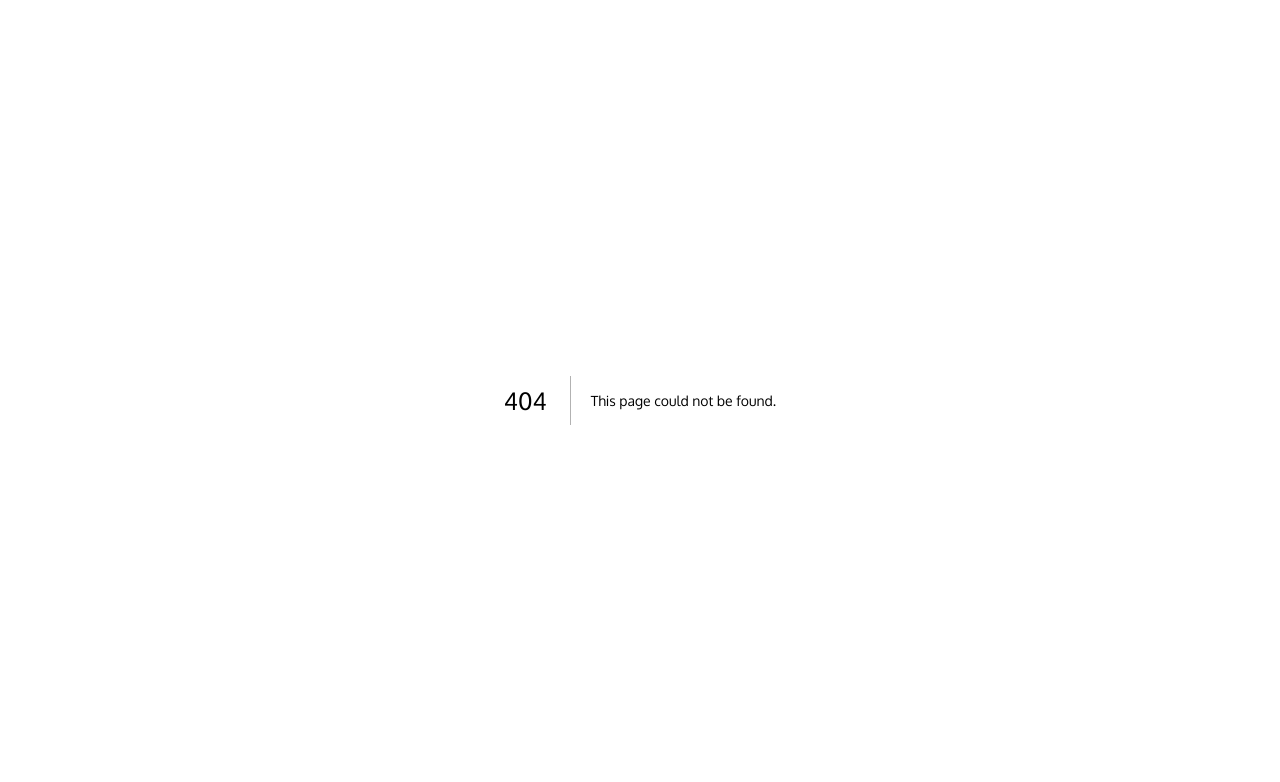
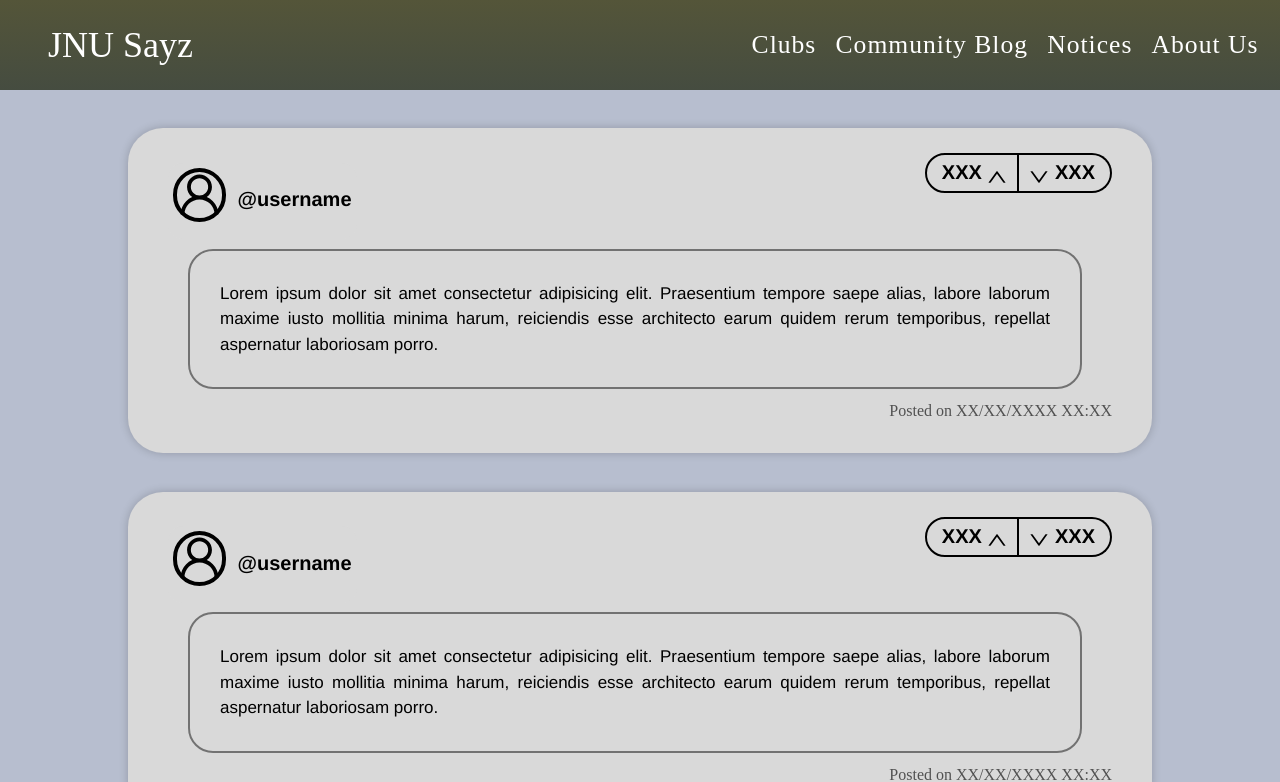
Before and after one commit to dsangule/web-feb, a Next.js app: page /blog in a window 1280 px wide. Before the commit this address had no page. Shown: the top 782 px of the page. Built offline with nearby package versions, Linux system fonts and the light colour scheme; a web font is replaced by a local one.

Commit message:
removed events, changed chat to blog

```diff
--- a/src/app/events/page.js
+++ b/src/app/blog/page.js
@@ -1,13 +1,13 @@
-import Events from '@/components/Events'
+import Blog from '@/components/Blog'
 import Layout from '@/components/Layout'
 import React from 'react'
 
-function events() {
+function blog() {
   return (
     <Layout>
-      <Events />
+      <Blog />
     </Layout>
   )
 }
 
-export default events
+export default blog
--- a/src/app/chat/page.js
+++ /dev/null
@@ -1,13 +0,0 @@
-import Chat from '@/components/Chat'
-import Layout from '@/components/Layout'
-import React from 'react'
-
-function chat() {
-  return (
-    <Layout>
-      <Chat />
-    </Layout>
-  )
-}
-
-export default chat
--- a/src/components/Chat/Blog.jsx
+++ b/src/components/Blog/BlogItem.jsx
@@ -1,9 +1,7 @@
 import React from 'react'
-import { UpSquareOutlined, DownSquareOutlined, UserOutlined } from '@ant-design/icons';
-import Image from 'next/image';
+import { UpOutlined, DownOutlined, UserOutlined } from '@ant-design/icons';
 
-
-function Blog({}) {
+function BlogItem({}) {
   return (
     <div style={{
       marginLeft: "10%",
@@ -38,15 +36,16 @@ function Blog({}) {
         <div className="flex h-[40px]">
           <div className='font-arimo font-bold' style={{
             display: "flex",
-            backgroundColor: "#D9D9D9",
+            // backgroundColor: "#D9D9D9",
             paddingTop: "7px",
             paddingLeft: "15px",
             paddingRight: "10px",
             border: '2px solid #000000',
             borderRadius: '20px 0px 0px 20px',
-            fontSize: '15px',
+            fontSize: '20px',
+            lineHeight: "20px",
           }}>
-            XXX&nbsp;<UpSquareOutlined style={{fontSize: "20px", marginTop: "-7px"}} />
+            XXX&nbsp;<UpOutlined style={{fontSize: "20px"}} />
           </div>
           <div className='font-arimo font-bold' style={{
             display: "flex",
@@ -57,9 +56,10 @@ function Blog({}) {
             border: '2px solid #000000',
             borderLeft: '1px',
             borderRadius: '0px 20px 20px 0px',
-            fontSize: '15px',
+            fontSize: '20px',
+            lineHeight: "20px",
           }}>
-            <DownSquareOutlined style={{fontSize: "20px", marginTop: "-7px"}} />&nbsp;XXX
+            <DownOutlined style={{fontSize: "20px"}} />&nbsp;XXX
           </div>
         </div>
       </div>
@@ -96,4 +96,4 @@ function Blog({}) {
   )
 }
 
-export default Blog
+export default BlogItem
--- a/src/components/Chat/index.jsx
+++ b/src/components/Blog/index.jsx
@@ -1,8 +1,8 @@
 import React from 'react'
 import Header from '../Header'
-import Blog from './Blog'
+import BlogItem from './BlogItem'
 
-function Chat() {
+function Blog() {
   const items = [
     {
       key: 1,
@@ -46,11 +46,11 @@ function Chat() {
       <Header />
       <div>
         {items.map((item)=>(
-          <Blog key={item.key} item={item}/>
+          <BlogItem key={item.key} item={item}/>
         ))}
       </div>
     </div>
   )
 }
 
-export default Chat
+export default Blog
--- a/src/components/Events/index.jsx
+++ /dev/null
@@ -1,13 +0,0 @@
-import React from 'react'
-import Header from '../Header'
-
-function Events() {
-  return (
-    <div>
-      <Header />
-      Events
-    </div>
-  )
-}
-
-export default Events
--- a/src/components/Header/index.jsx
+++ b/src/components/Header/index.jsx
@@ -14,8 +14,8 @@ function Header({headStyle}) {
     },
     {
       key: 2,
-      name: "Community Chat",
-      href: "/chat"
+      name: "Community Blog",
+      href: "/blog"
     },
     {
       key: 3,
```
